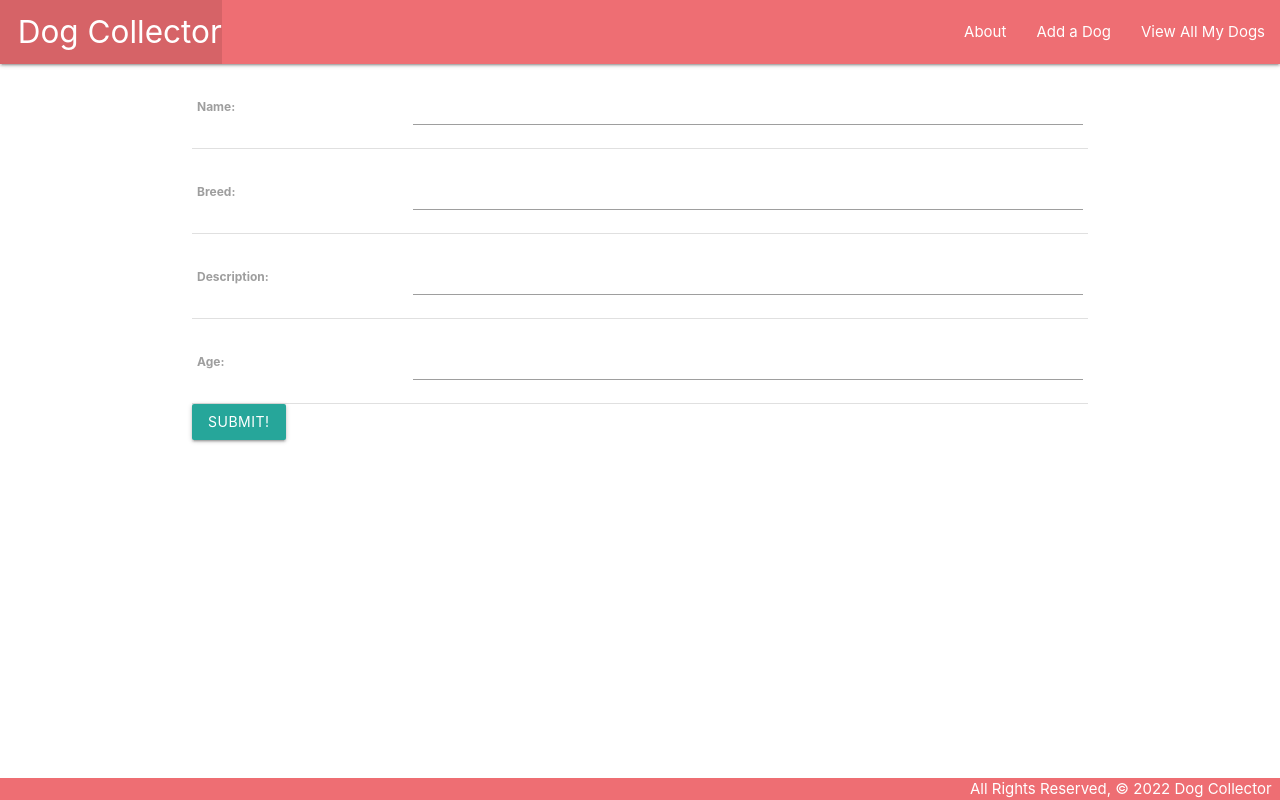
After one commit to ShannaSmith/dog-collector, a Django app: page /dogs/create/ in a window 1280 px wide. The commit adds this page. Run offline with Django 4.2, Linux system fonts and the light colour scheme.

Commit message:
add create dog functionality

```diff
--- a/dogcollector/main_app/templates/base.html
+++ b/dogcollector/main_app/templates/base.html
@@ -18,6 +18,7 @@
         </ul>
         <ul class="right">
           <li><a href="{% url 'about' %}">About</a></li>
+          <li><a href="{% url 'dogs_create' %}">Add a Dog</a></li>
           <li><a href="{% url 'index' %}">View All My Dogs</a></li>
         </ul>
       </div>
--- /dev/null
+++ b/dogcollector/main_app/templates/main_app/dog_form.html
@@ -0,0 +1,12 @@
+{% extends 'base.html' %}
+
+
+{% block content %}
+<form action="" method="post">
+    {% csrf_token %}
+    <table>
+        {{ form.as_table }}
+    </table>
+    <input type="submit" value="Submit!" class="btn">
+</form>
+{% endblock content %}
--- a/dogcollector/main_app/urls.py
+++ b/dogcollector/main_app/urls.py
@@ -6,4 +6,6 @@ urlpatterns = [
      path('about/', views.about, name='about'),
      path('dogs/', views.dogs_index, name='index'),
      path('dogs/<int:dog_id>/', views.dogs_detail, name='detail'),
+     # new route used to show a form and create a dog
+     path('dogs/create/', views.DogCreate.as_view(), name='dogs_create')
 ]
--- a/dogcollector/main_app/views.py
+++ b/dogcollector/main_app/views.py
@@ -1,6 +1,7 @@
 #from xml.dom import domreg
 from django.shortcuts import render
-from.models import Dog
+from django.views.generic.edit import CreateView
+from .models import Dog
 # Create your views here.
 from django.http import HttpResponse
 
@@ -15,3 +16,7 @@ def dogs_index(request):
 def dogs_detail(request, dog_id): # path('dogs/<int:dog_id>/') - this is where dog_id comes from
     dog = Dog.objects.get(id=dog_id)
     return render(request, 'dogs/detail.html', {'dog': dog})
+
+class DogCreate(CreateView):
+    model = Dog
+    fields = '__all__'
```
